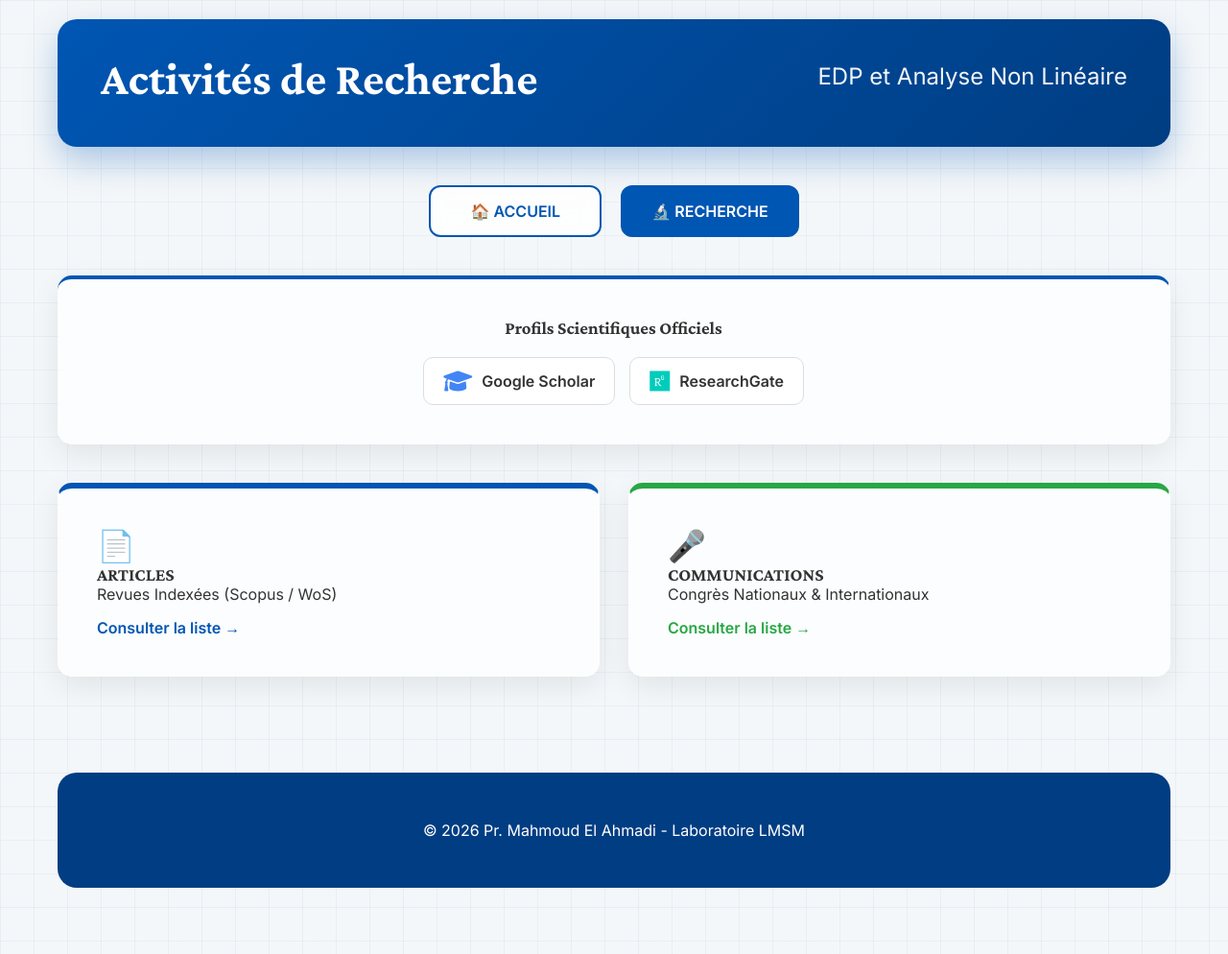
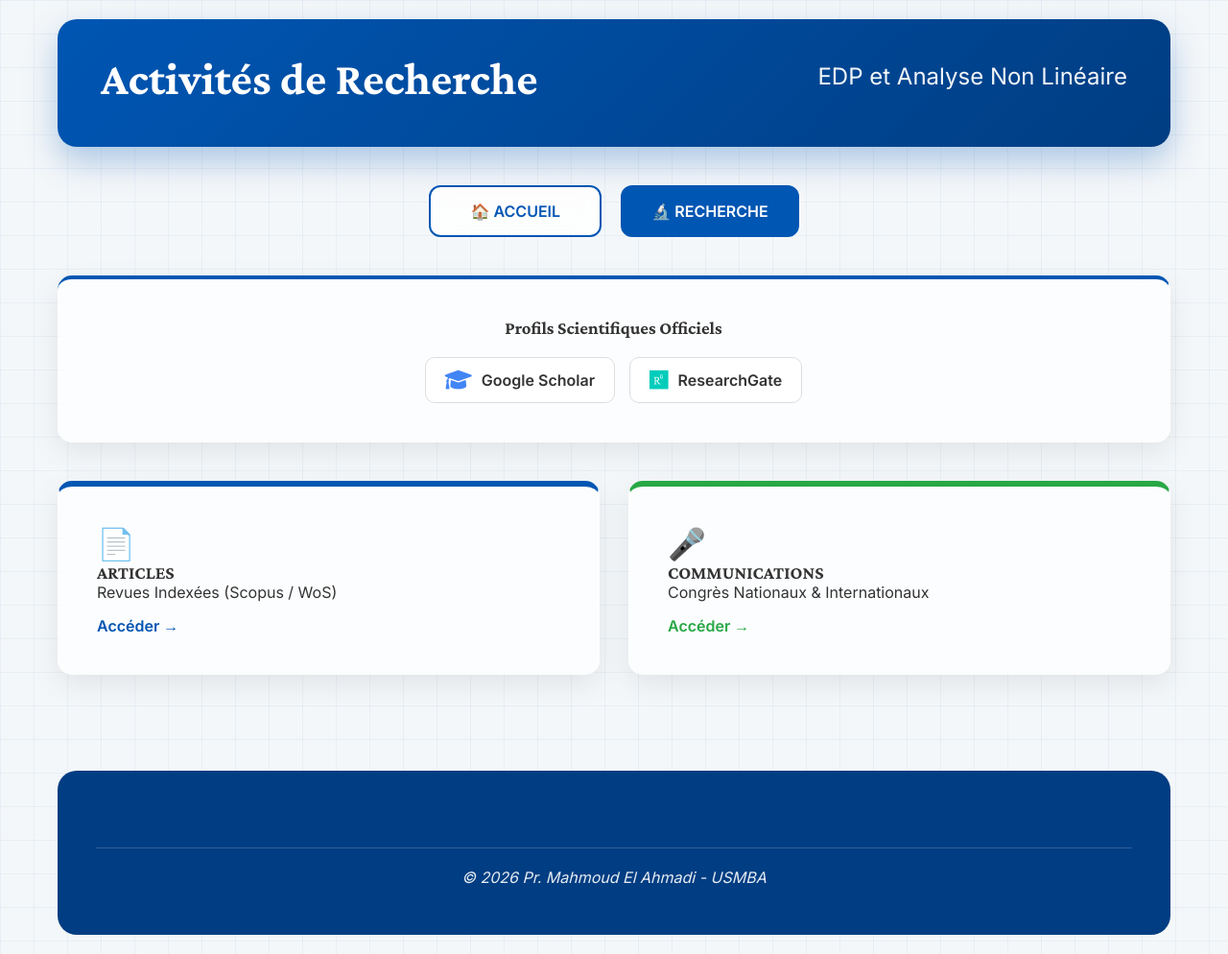
Before and after one commit to mahmoudmath/mahmoudmath.github.io, a Jekyll site: the page recherche.html, which Jekyll copies as it is, in a window 1280 px wide. Shown: the whole page at 96% size. Built offline with Jekyll 4.4.1, drawn with Linux system fonts in a browser that asks for light colours; before the commit the page ends 945 px from its top, so only the background shows below that.

Commit message:
Update recherche.html

```diff
--- a/recherche.html
+++ b/recherche.html
@@ -2,7 +2,6 @@
 <html lang="fr">
 <head>
     <meta charset="UTF-8">
-    <meta name="viewport" content="width=device-width, initial-scale=1.0">
     <title>Recherche - Pr. Mahmoud El Ahmadi</title>
     <link rel="stylesheet" href="https://cdnjs.cloudflare.com/ajax/libs/font-awesome/6.0.0/css/all.min.css">
     <link href="https://unpkg.com/aos@2.3.1/dist/aos.css" rel="stylesheet">
@@ -20,41 +19,34 @@
             <a href="recherche.html" class="nav-card active">🔬 RECHERCHE</a>
         </nav>
 
-        <!-- SECTION PROFILS SCIENTIFIQUES (VOS LIENS ICI) -->
         <div class="presentation" data-aos="fade-up" style="text-align: center; border-left: none; border-top: 4px solid #0056b3;">
             <h3>Profils Scientifiques Officiels</h3>
             <div class="research-links">
-                <!-- METTEZ VOTRE LIEN GOOGLE SCHOLAR CI-DESSOUS -->
-                <a href="https://scholar.google.com/VOTRE_PROFIL" target="_blank" class="btn-scientific">
-                    <i class="fa-solid fa-graduation-cap" style="color: #4285F4; font-size: 1.5em;"></i> Google Scholar
+                <!-- METTEZ VOS LIENS ICI -->
+                <a href="https://scholar.google.com/VOTRE_LIEN" target="_blank" class="btn-scientific">
+                    <i class="fa-solid fa-graduation-cap" style="color: #4285F4; font-size: 1.4em;"></i> Google Scholar
                 </a>
-
-                <!-- METTEZ VOTRE LIEN RESEARCHGATE CI-DESSOUS -->
-                <a href="https://www.researchgate.net/profile/VOTRE_PROFIL" target="_blank" class="btn-scientific">
-                    <i class="fa-brands fa-researchgate" style="color: #00ccbb; font-size: 1.5em;"></i> ResearchGate
+                <a href="https://www.researchgate.net/profile/VOTRE_LIEN" target="_blank" class="btn-scientific">
+                    <i class="fa-brands fa-researchgate" style="color: #00ccbb; font-size: 1.4em;"></i> ResearchGate
                 </a>
             </div>
         </div>
 
         <div class="resources-grid">
-            <a href="articles.html" class="resource-card" data-aos="zoom-in">
+            <a href="articles.html" class="resource-card" data-aos="zoom-in" style="text-decoration:none;">
                 <span style="font-size: 2em;">📄</span>
                 <h3>ARTICLES</h3>
                 <p>Revues Indexées (Scopus / WoS)</p>
-                <span style="color: #0056b3; font-weight: bold; display: block; margin-top: 15px;">Consulter la liste →</span>
+                <span style="color: #0056b3; font-weight: bold; display: block; margin-top: 15px;">Accéder →</span>
             </a>
-
-            <a href="communications.html" class="resource-card" data-aos="zoom-in" data-aos-delay="200" style="border-top-color: #28a745;">
+            <a href="communications.html" class="resource-card" data-aos="zoom-in" data-aos-delay="200" style="text-decoration:none; border-top-color: #28a745;">
                 <span style="font-size: 2em;">🎤</span>
                 <h3>COMMUNICATIONS</h3>
                 <p>Congrès Nationaux & Internationaux</p>
-                <span style="color: #28a745; font-weight: bold; display: block; margin-top: 15px;">Consulter la liste →</span>
+                <span style="color: #28a745; font-weight: bold; display: block; margin-top: 15px;">Accéder →</span>
             </a>
         </div>
-
-        <footer class="professor-footer">
-            <p>© 2026 Pr. Mahmoud El Ahmadi - Laboratoire LMSM</p>
-        </footer>
+        <footer class="professor-footer"><div class="signature"><p>© 2026 Pr. Mahmoud El Ahmadi - USMBA</p></div></footer>
     </div>
     <script src="https://unpkg.com/aos@2.3.1/dist/aos.js"></script>
     <script>AOS.init();</script>
```
